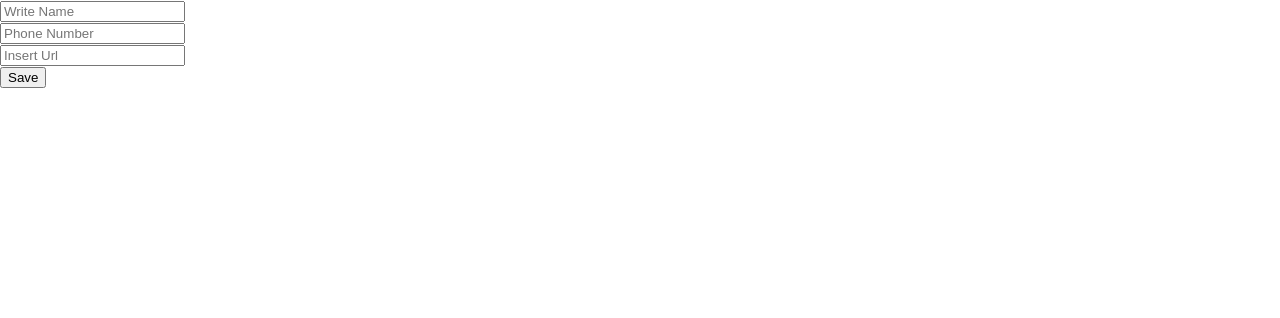
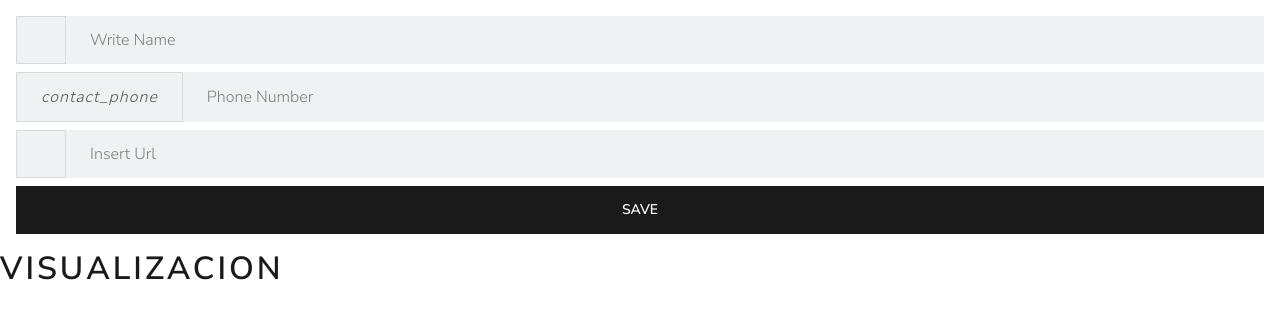
Before and after one commit to starlyn231/phonebook-app, a React (Create React App) app: page / in a window 1280 px wide. Shown: the top 318 px of the page. Built offline with nearby package versions, Linux system fonts and the light colour scheme.

Commit message:
Instale bootswatch

```diff
--- a/package.json
+++ b/package.json
@@ -6,6 +6,7 @@
     "@testing-library/jest-dom": "^5.14.1",
     "@testing-library/react": "^11.2.7",
     "@testing-library/user-event": "^12.8.3",
+    "bootswatch": "^5.0.2",
     "firebase": "^8.7.0",
     "react": "^17.0.2",
     "react-dom": "^17.0.2",
--- a/src/App.js
+++ b/src/App.js
@@ -1,11 +1,13 @@
 
 import './App.css';
 import Phone from './components/Phone';
+import PhoneBookForm from './components/PhoneBookForm';
 
 function App() {
   return (
     < >
-<Phone/>
+ <PhoneBookForm/>
+ <Phone/>
     </>
   );
 }
--- a/src/components/Phone.js
+++ b/src/components/Phone.js
@@ -1,10 +1,10 @@
 import React from 'react'
-import PhoneBookForm from './PhoneBookForm'
+
 
 const Phone = () => {
     return (
         <div>
-            <PhoneBookForm/>
+           <h1>Visualizacion</h1>
         </div>
     )
 }
--- a/src/components/PhoneBookForm.js
+++ b/src/components/PhoneBookForm.js
@@ -1,5 +1,4 @@
-import React from "react";
-
+import { useState } from "react";
 
 const PhoneBookForm = (props) => {
   const initialStateValue = {
@@ -8,54 +7,75 @@ const PhoneBookForm = (props) => {
     url: "",
   };
 
+  const [values, setValues] = useState(initialStateValue);
+
+
+
+  const handleInputChange = (e) => {
+    const { name, value } = e.target;
+    setValues({ ...values, [name]: value });
+  };
+
+
+  const handleSubmit = (e) => {
+    e.preventDefault();
+    setValues({ ...initialStateValue });
+  };
+
 
   return (
-    <form >
-      <div >
-        <div >
-
+    <form onSubmit={handleSubmit} className="card card-body">
+      <div className="form-group input-group">
+        <div className="input-group-text bg-light">
         </div>
 
         <input
-           placeholder="Write Name"
+          className="form-control"
+          placeholder="Write Name"
           type="text"
           name="name"
+          onChange={handleInputChange}
 
+          value={values.name}
         />
-
 
 
       </div>
 
-      <div >
-        <div >
-
+      <div className="form-group input-group mt-2">
+        <div className="input-group-text bg-light">
+          <i className="material-icons">contact_phone</i>
         </div>
         <input
           type="number"
-
+          className="form-control"
           name="phone"
           placeholder="Phone Number"
+          onChange={handleInputChange}
 
+          value={values.phone}
         />
 
       </div>
-      <div >
-        <div >
+      <div className="form-group input-group mt-2">
+        <div className="input-group-text bg-light">
 
         </div>
         <input
           type="url"
+          className="form-control"
           name="url"
           placeholder="Insert Url"
-
+          onChange={handleInputChange}
+          value={values.url}
         />
       </div>
 
       <button
 
-      >Save
-
+        className="btn btn-primary btn-block mt-2"
+      >
+        Save
       </button>
     </form>
   );
--- a/src/index.js
+++ b/src/index.js
@@ -2,7 +2,8 @@ import React from 'react';
 import ReactDOM from 'react-dom';
 import './index.css';
 import App from './App';
-
+import "./Firebase";
+import "bootswatch/dist/lux/bootstrap.min.css";
 
 ReactDOM.render(
   <React.StrictMode>
```
Also changed, not shown: 1 other file (tests, documents, lock files or other folders).
